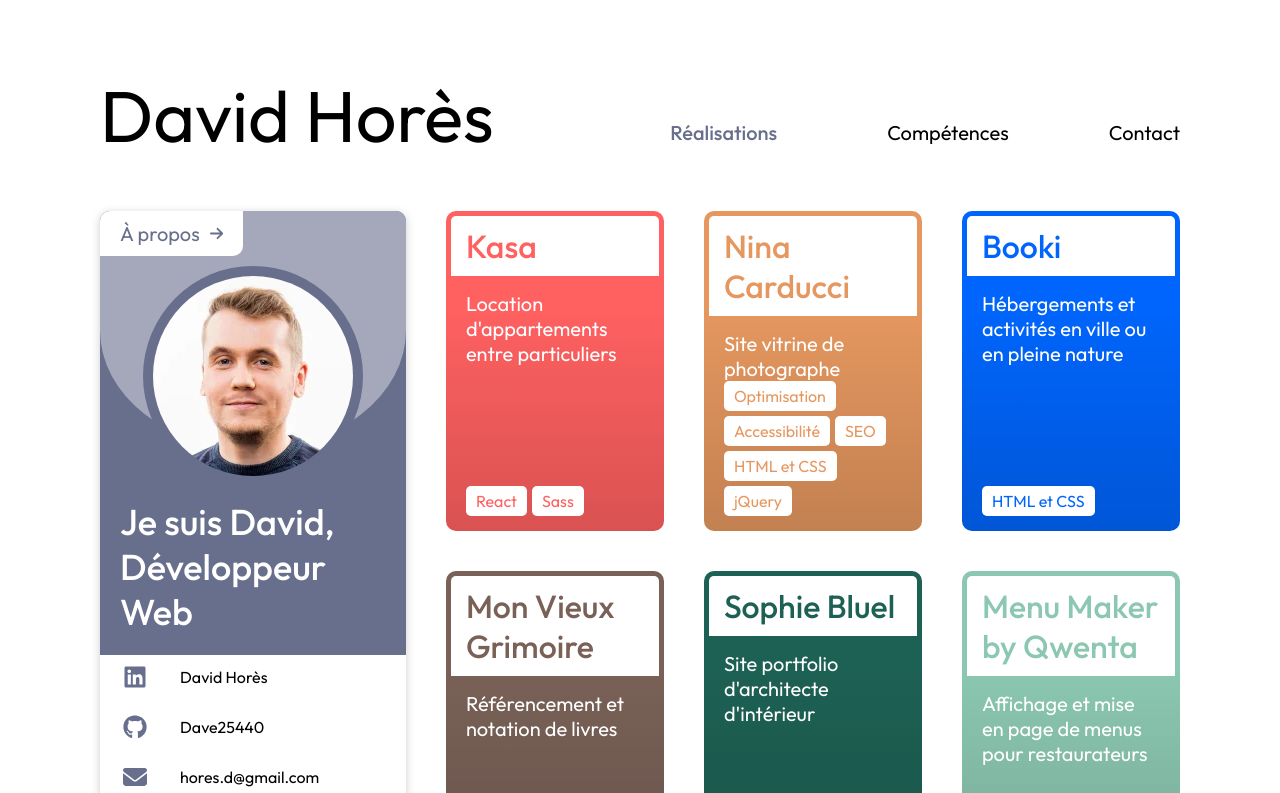
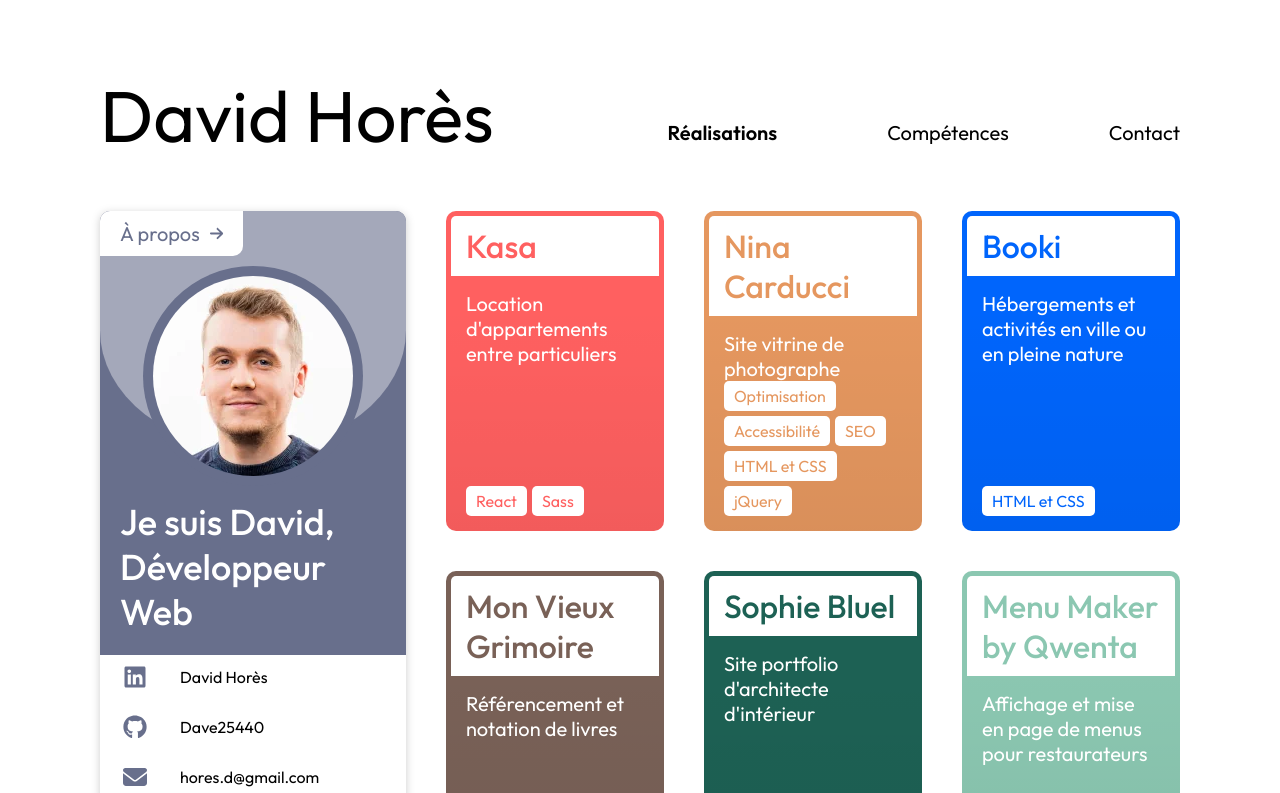
Before and after one commit to Dave25440/david-hores-portfolio, a React (Create React App) app: page /david-hores-portfolio/realisations in a window 1280 px wide. Shown: the top 793 px of the page. Built offline with nearby package versions, Linux system fonts and the light colour scheme.

Commit message:
Update About, Card, Form, Header and Skill styles

```diff
--- a/src/components/About/About.module.scss
+++ b/src/components/About/About.module.scss
@@ -45,8 +45,13 @@
         @include mixins.column-flexbox(flex-start);
 
         &--project {
+            background: linear-gradient(
+                rgba(255, 255, 255, 0) 0%,
+                rgba(255, 255, 255, 0) 30%,
+                rgba(0, 0, 0, 0.05) 100%
+            );
             height: 100%;
-            margin-bottom: 20px;
+            padding-bottom: 20px;
             @include mixins.column-flexbox(space-between);
         }
     }
--- a/src/components/Card/Card.module.scss
+++ b/src/components/Card/Card.module.scss
@@ -6,7 +6,7 @@
     background: linear-gradient(
         rgba(255, 255, 255, 0) 0%,
         rgba(255, 255, 255, 0) 30%,
-        rgba(0, 0, 0, 0.15) 100%
+        rgba(0, 0, 0, 0.05) 100%
     );
     animation: zoomIn 0.4s;
     @include mixins.card-style(5px);
--- a/src/components/Form/Form.module.scss
+++ b/src/components/Form/Form.module.scss
@@ -26,11 +26,7 @@
     &__submit {
         align-self: flex-end;
         transition: all 0.2s;
-        @include mixins.button-style(
-            variables.$color-secondary,
-            10px,
-            10px 20px
-        );
+        @include mixins.button-style(variables.$color-primary, 10px, 10px 20px);
         @include mixins.text-style(variables.$color-background, 1.25rem, 400);
 
         &:hover {
--- a/src/components/Header/Header.module.scss
+++ b/src/components/Header/Header.module.scss
@@ -33,13 +33,12 @@
         @include mixins.text-style(variables.$color-content, 1.25rem, 400);
 
         &:hover {
-            color: variables.$color-primary;
             transform: translateX(-10px);
         }
 
         &--active {
+            font-weight: 600;
             transform: translateX(-10px);
-            @include mixins.text-style(variables.$color-primary, 1.25rem, 500);
         }
     }
 }
--- a/src/components/Skill/Skill.module.scss
+++ b/src/components/Skill/Skill.module.scss
@@ -36,6 +36,7 @@
 
     &__skills {
         height: 100%;
+        border-radius: 0 0 5px 5px;
         @include mixins.column-flexbox(space-around);
         @include mixins.list-style;
         @include mixins.text-style(variables.$color-content, 1.125rem, 400);
```
